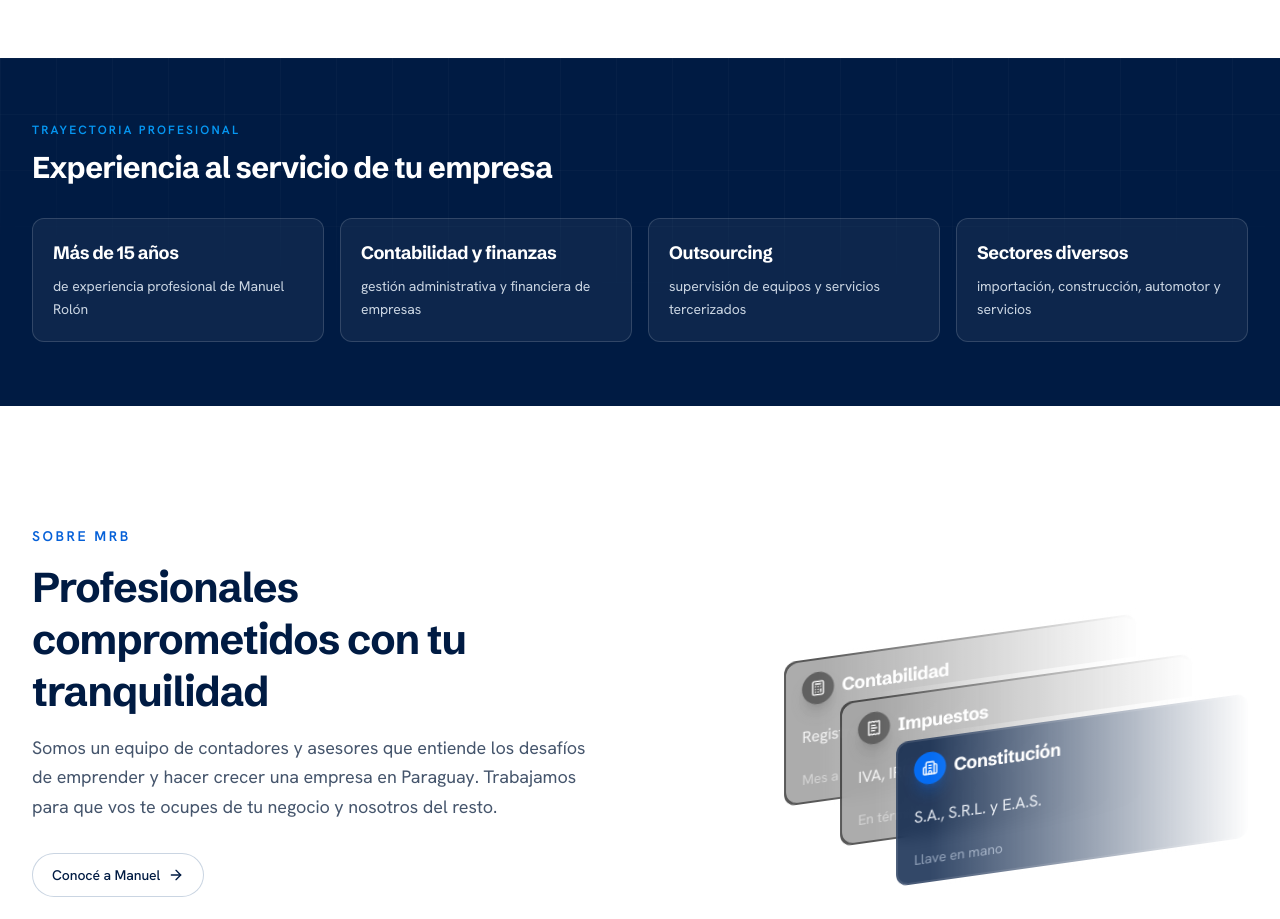
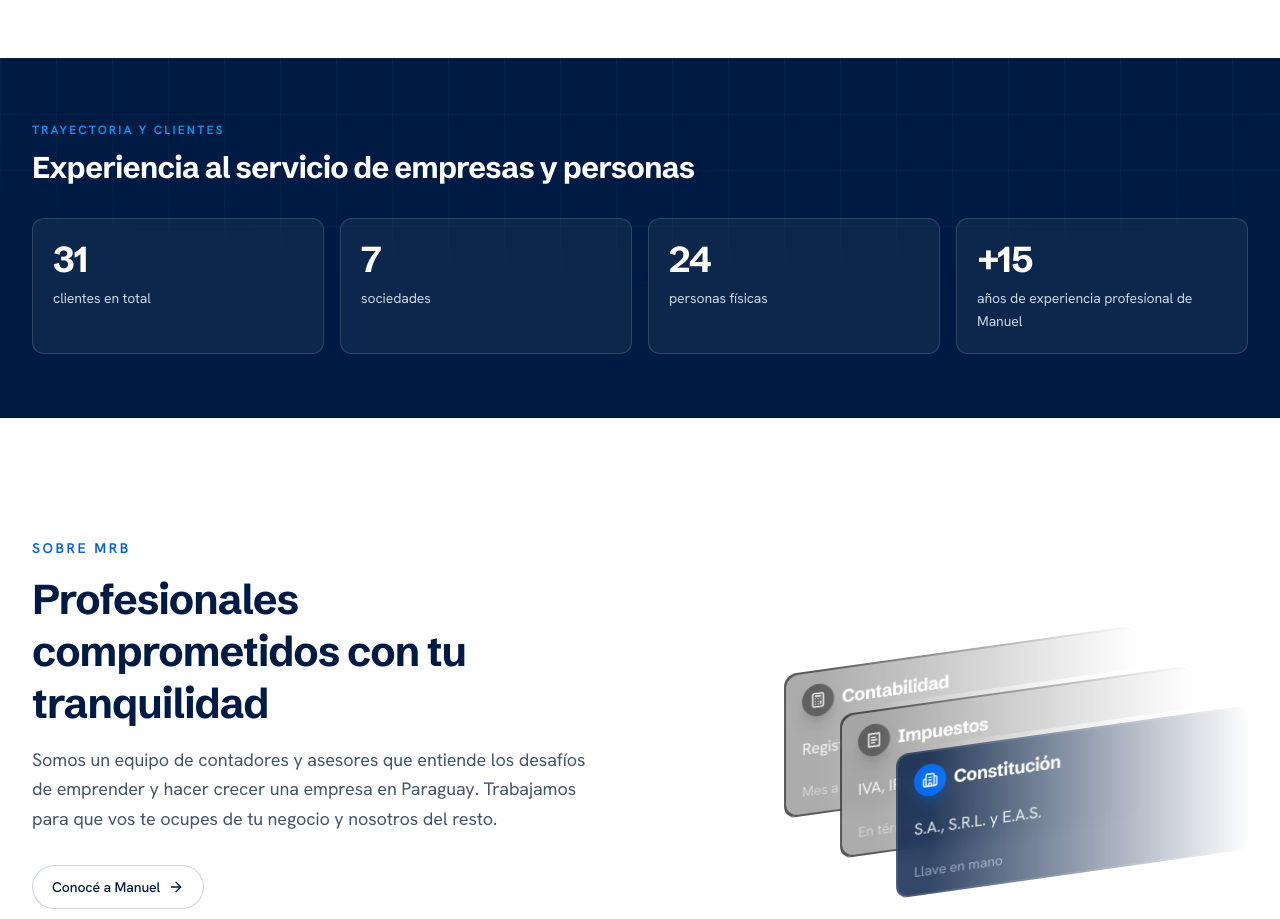
Before and after one commit to ymk5py-commits/mrb-business-consulting, a Next.js app: page / in a window 1280 px wide. Shown: the part 4880-5799 px from the top of the page. Built offline with nearby package versions, Linux system fonts and the light colour scheme.

Commit message:
Muestra cifras reales de clientes

```diff
--- a/components/ExperienceBand.tsx
+++ b/components/ExperienceBand.tsx
@@ -2,20 +2,20 @@ import { Container } from "@/components/ui";
 
 const highlights = [
   {
-    title: "Más de 15 años",
-    detail: "de experiencia profesional de Manuel Rolón",
+    value: "31",
+    label: "clientes en total",
   },
   {
-    title: "Contabilidad y finanzas",
-    detail: "gestión administrativa y financiera de empresas",
+    value: "7",
+    label: "sociedades",
   },
   {
-    title: "Outsourcing",
-    detail: "supervisión de equipos y servicios tercerizados",
+    value: "24",
+    label: "personas físicas",
   },
   {
-    title: "Sectores diversos",
-    detail: "importación, construcción, automotor y servicios",
+    value: "+15",
+    label: "años de experiencia profesional de Manuel",
   },
 ];
 
@@ -25,16 +25,16 @@ export function ExperienceBand() {
       <div aria-hidden="true" className="absolute inset-0 bg-grid opacity-50" />
       <Container className="relative py-14 sm:py-16">
         <p className="text-xs font-semibold uppercase tracking-[0.18em] text-accent-bright">
-          Trayectoria profesional
+          Trayectoria y clientes
         </p>
         <h2 className="font-display mt-3 max-w-2xl text-2xl text-white sm:text-3xl">
-          Experiencia al servicio de tu empresa
+          Experiencia al servicio de empresas y personas
         </h2>
         <div data-gsap="stagger" className="mt-8 grid gap-4 sm:grid-cols-2 lg:grid-cols-4">
           {highlights.map((item) => (
-            <div key={item.title} className="rounded-xl border border-white/15 bg-white/5 p-5">
-              <h3 className="font-display text-lg text-white">{item.title}</h3>
-              <p className="mt-2 text-sm leading-relaxed text-slate-300">{item.detail}</p>
+            <div key={item.label} className="rounded-xl border border-white/15 bg-white/5 p-5">
+              <p className="font-display text-4xl text-white">{item.value}</p>
+              <p className="mt-2 text-sm leading-relaxed text-slate-300">{item.label}</p>
             </div>
           ))}
         </div>
```
